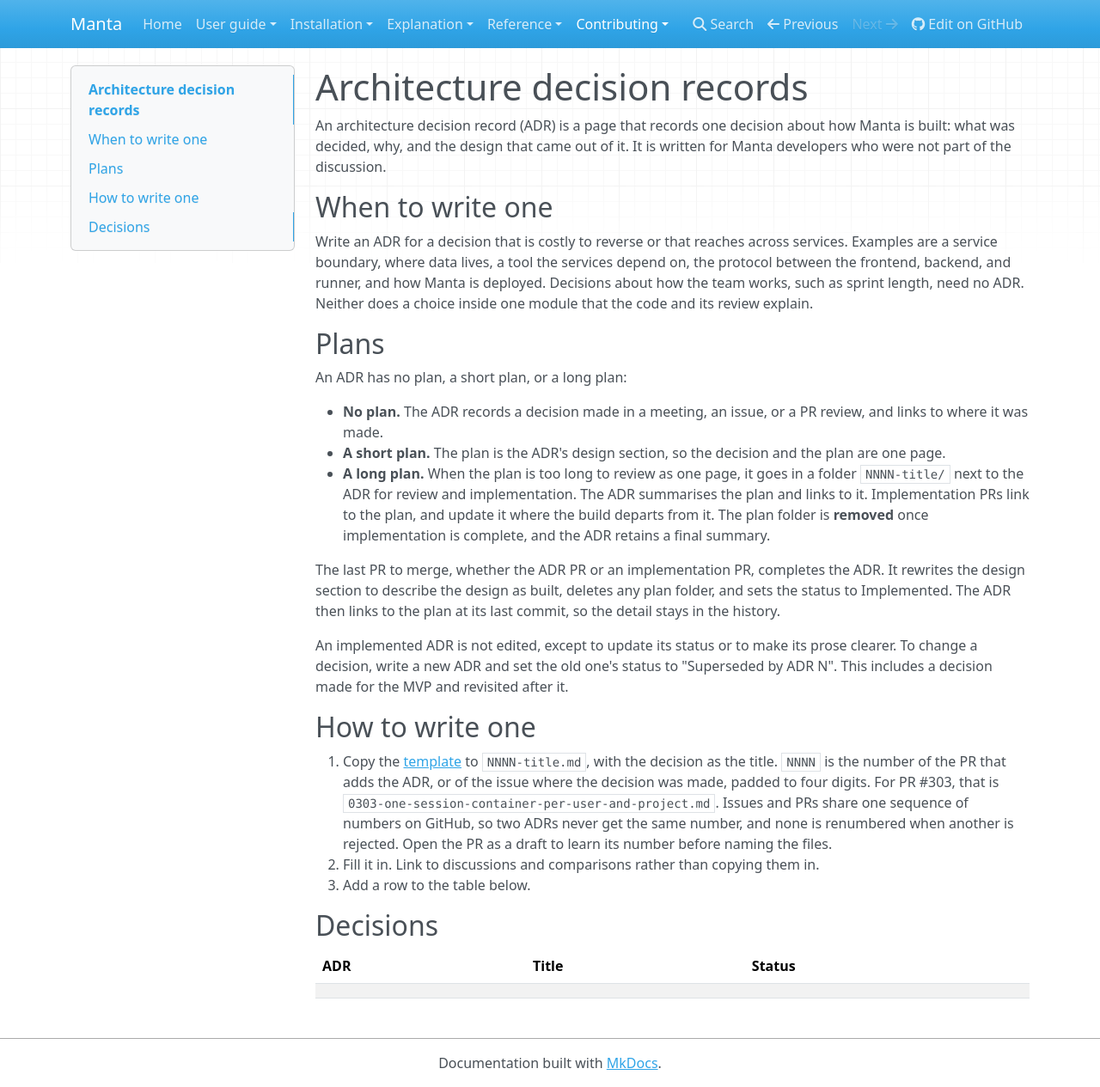
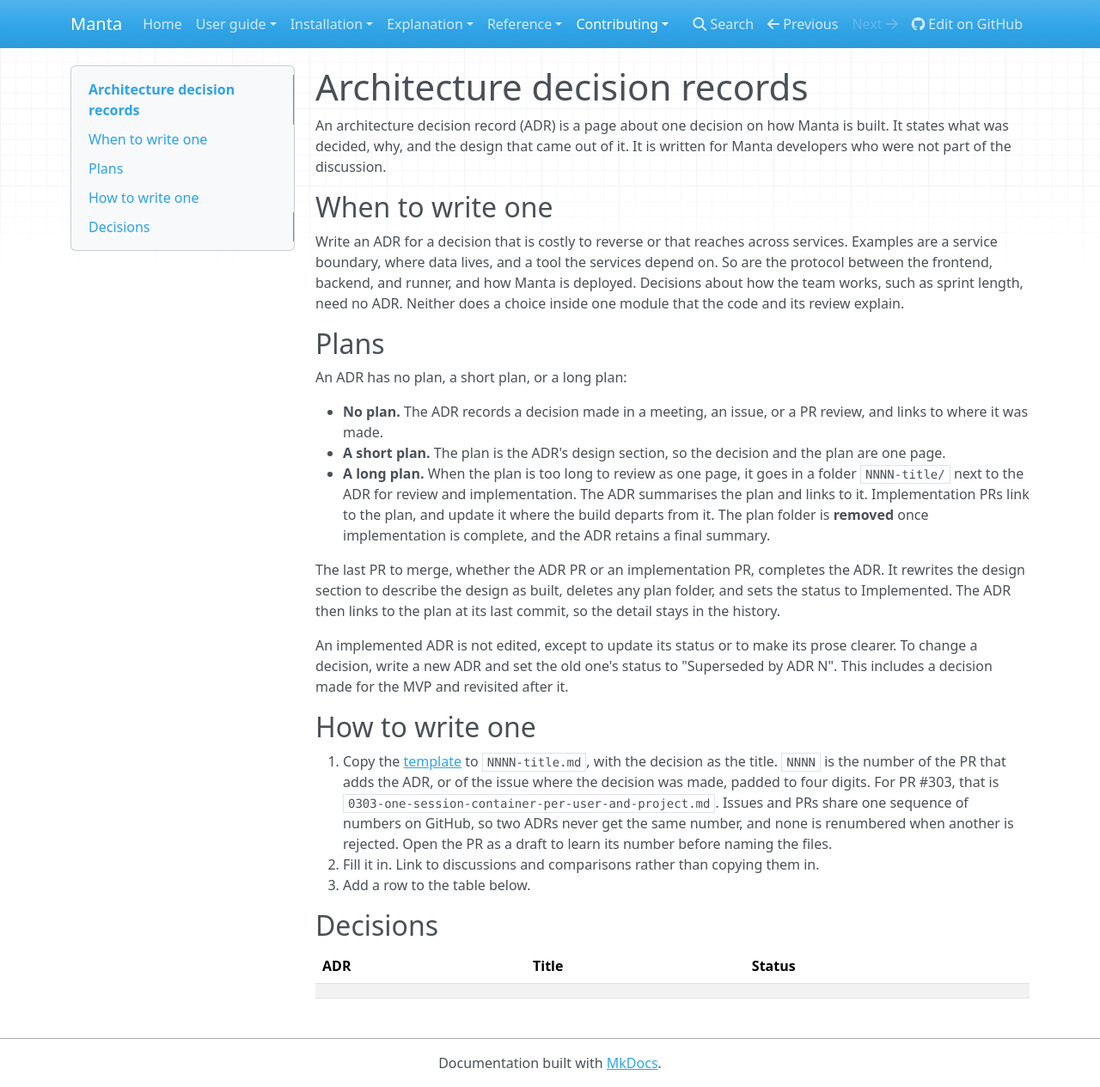
Before and after one commit to manta-plan/manta, an MkDocs documentation site: the page built from docs/contributing/decisions/index.md, in a window 1280 px wide and 1265 px high. Shown: the whole window at 86% size. Built offline with MkDocs 1.6.1, drawn with Linux system fonts in a browser that asks for light colours; nearby versions of some CDN libraries.

Commit message:
docs: split the two longest sentences on the ADR page
Co-Authored-By: Claude Opus 5.5 <noreply@anthropic.com>

```diff
--- a/docs/contributing/decisions/index.md
+++ b/docs/contributing/decisions/index.md
@@ -5,13 +5,15 @@ SPDX-License-Identifier: CC-BY-4.0
 
 # Architecture decision records
 
-An architecture decision record (ADR) is a page that records one decision about how Manta is built: what was decided, why, and the design that came out of it.
+An architecture decision record (ADR) is a page about one decision on how Manta is built.
+It states what was decided, why, and the design that came out of it.
 It is written for Manta developers who were not part of the discussion.
 
 ## When to write one
 
 Write an ADR for a decision that is costly to reverse or that reaches across services.
-Examples are a service boundary, where data lives, a tool the services depend on, the protocol between the frontend, backend, and runner, and how Manta is deployed.
+Examples are a service boundary, where data lives, and a tool the services depend on.
+So are the protocol between the frontend, backend, and runner, and how Manta is deployed.
 Decisions about how the team works, such as sprint length, need no ADR.
 Neither does a choice inside one module that the code and its review explain.
 
```
